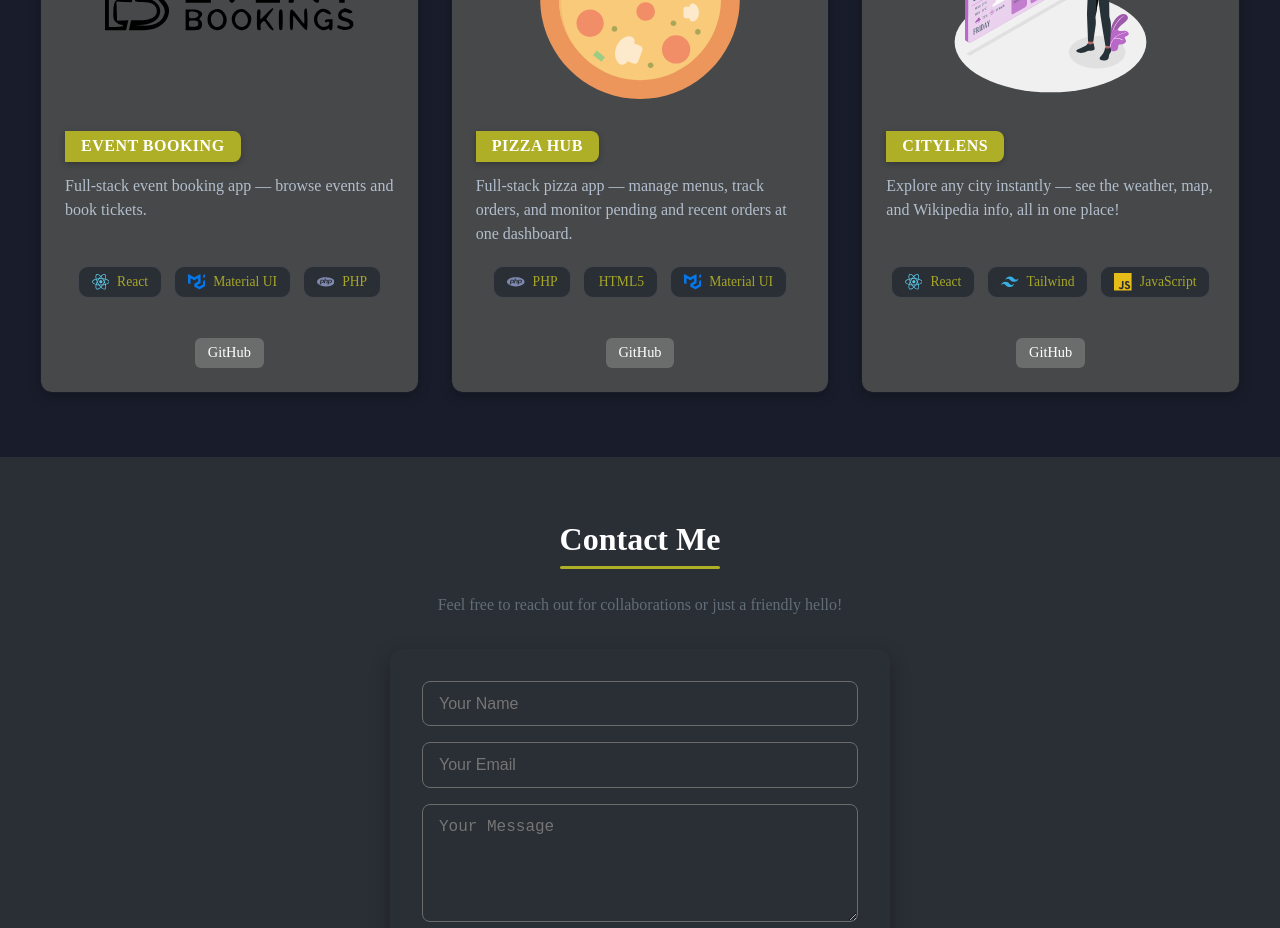
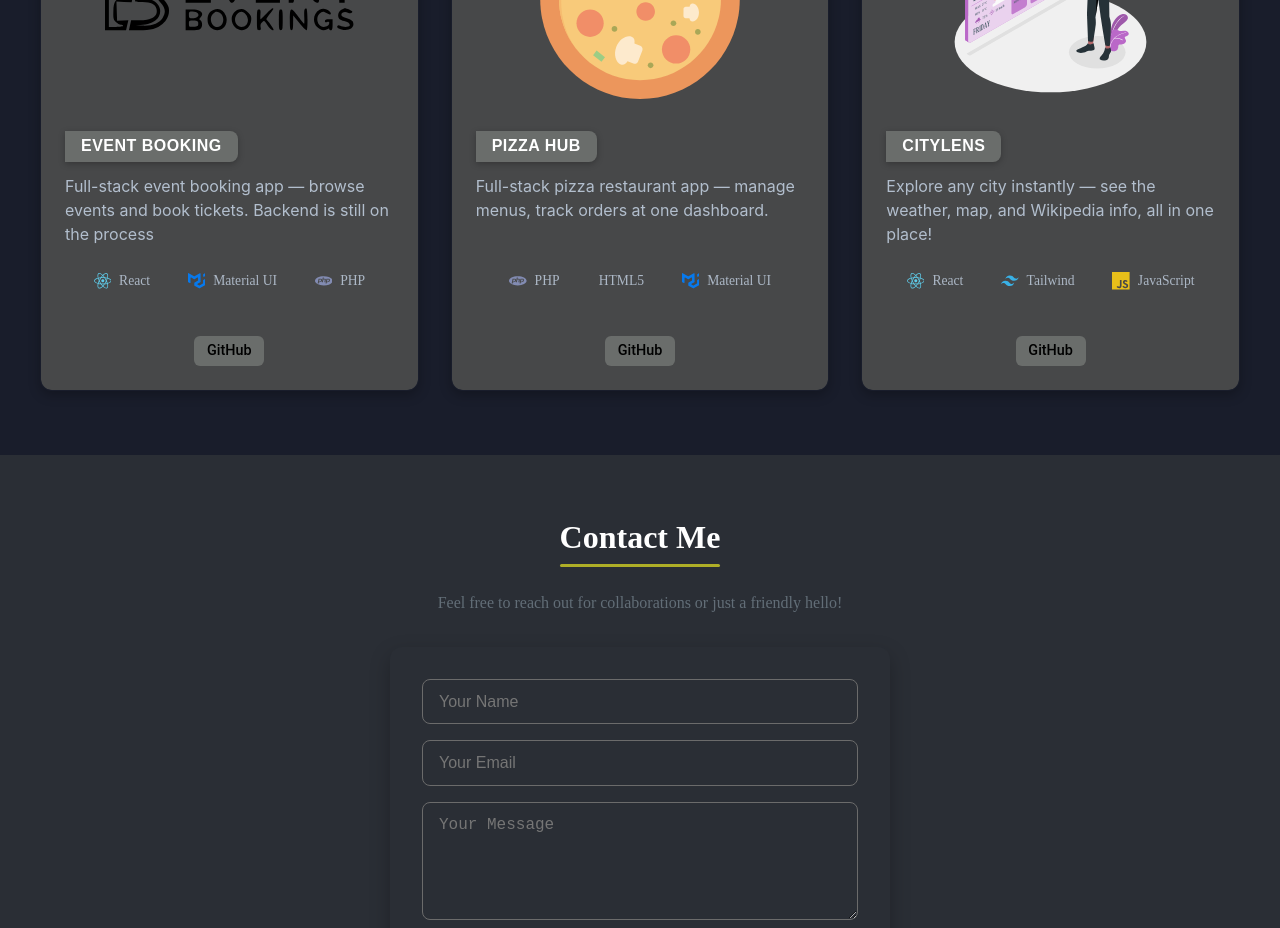
Before and after one commit to Nk6513/resume-app, a Next.js app: page / in a window 1280 px wide. Shown: the part 1760-2688 px from the top of the page. Built offline with nearby package versions, Linux system fonts and the light colour scheme.

Commit message:
Formatting and minor styling changes

```diff
--- a/components/Projects.js
+++ b/components/Projects.js
@@ -8,7 +8,7 @@ export default function Projects() {
     {
       id: 1,
       title: "Event Booking",
-      description: "Full-stack event booking app — browse events and book tickets.",
+      description: "Full-stack event booking app — browse events and book tickets. Backend is still on the process",
       tech: ["React", "Material UI", "PHP"],
       github: "https://github.com/Nk6513/Event_ReactApp",
       live: "",
@@ -17,7 +17,7 @@ export default function Projects() {
     {
       id: 2,
       title: "Pizza Hub",
-      description: "Full-stack pizza app — manage menus, track orders, and monitor pending and recent orders at one dashboard.",
+      description: "Full-stack pizza restaurant app — manage menus, track orders at one dashboard.",
       tech: ["PHP", "HTML5", "Material UI"],
       github: "https://github.com/Nk6513/Pizza-Hub",
       live: "",
--- a/styles/globals.scss
+++ b/styles/globals.scss
@@ -26,7 +26,7 @@ main {
 :root {
   --color-primary: #191d2b;
   --color-secondary: #aeae27;
-  --color-secondary1: #6ed89b;
+  --color-secondary1: #bcd86e;
   --color-secondary2: #474849;
   --color-secondary3: #6a6d6b;
   --color-white: #ffffff;
@@ -46,8 +46,8 @@ main {
 /*=====================================================================*/
 .light-mode {
   --color-primary: #c0b999;
-  --color-secondary: #be7a5f;
-  --color-secondary1: #ebcdd1;
+  --color-secondary: #108512;
+  --color-secondary1: #92ce86;
   --color-secondary2: #dee3d5;
   --color-secondary3: #aeaeae;
   --color-white: #121111;
@@ -375,7 +375,7 @@ button {
         display: inline-block;
         align-self: flex-start;
         margin: 1rem 0 0.75rem 0; /* space above and below */
-  background: var(--color-secondary);
+        background: var(--color-secondary3);
         color: var(--color-white);
         font-size: 1rem;
         font-weight: 600;
@@ -386,6 +386,7 @@ button {
         text-transform: uppercase;
         letter-spacing: 0.5px;
         width: fit-content;
+        font-family: 'Poppins', sans-serif;
 }
 
 /* keep description naturally below title */
@@ -396,6 +397,7 @@ button {
       flex-grow: 1;
       margin-bottom: 0.75rem;
       text-align: left;
+      font-family: 'Inter', sans-serif;
 }
 
 
@@ -413,19 +415,15 @@ button {
       display: flex;
       align-items: center;
       gap: 0.4rem;
-  background: var(--color-grey5);
       color: var(--color-grey2);
       font-size: 0.85rem;
       font-weight: 500;
       padding: 0.4rem 0.8rem;
       border-radius: 10px;
-  border: 1px solid rgba(255, 255, 255, 0.12);
-  backdrop-filter: blur(6px);
       transition: all 0.25s ease-in-out;
 }
 
     .tech-item:hover {
-  background: rgba(255, 255, 255, 0.15);
       transform: translateY(-2px);
 }
 
@@ -446,7 +444,7 @@ button {
     .tech-name {
       margin-left: 0.1rem;
       opacity: 0.95;
-  color: var(--color-secondary)
+      color: var(--color-grey2)
     }
 
     .project-links {
@@ -458,11 +456,12 @@ button {
       a {
         padding: 0.4rem 0.8rem;
         background-color: var(--color-secondary3);
-        color: white;
+        color: var(--color-black);
         border-radius: 6px;
         text-decoration: none;
         font-size: 0.9rem;
         font-weight: 500;
+        font-family: 'Roboto', sans-serif;
         transition: background 0.3s, transform 0.3s;
 
         &:hover {
```
Lines whose indentation alone changed are shown as unchanged.
